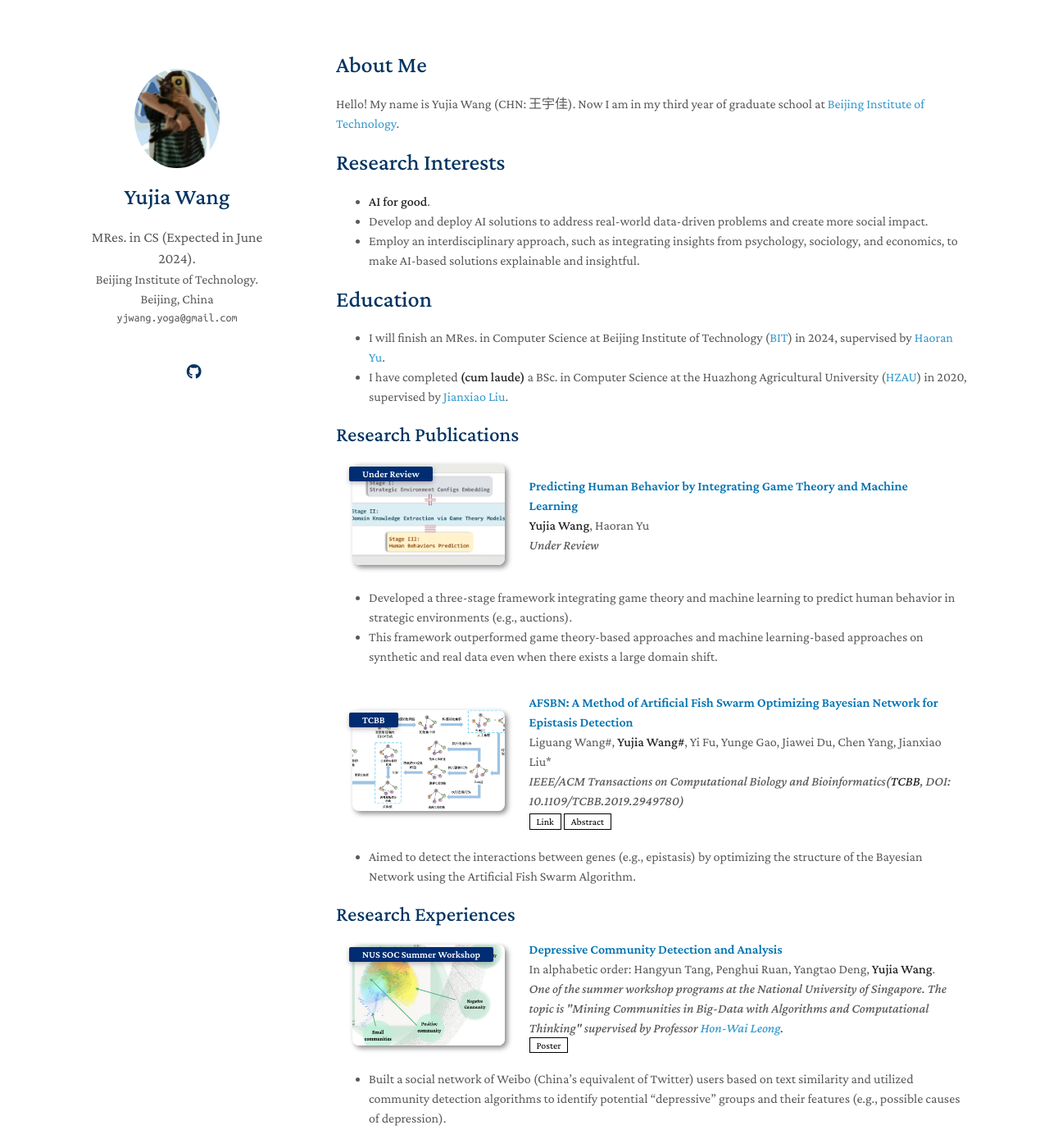
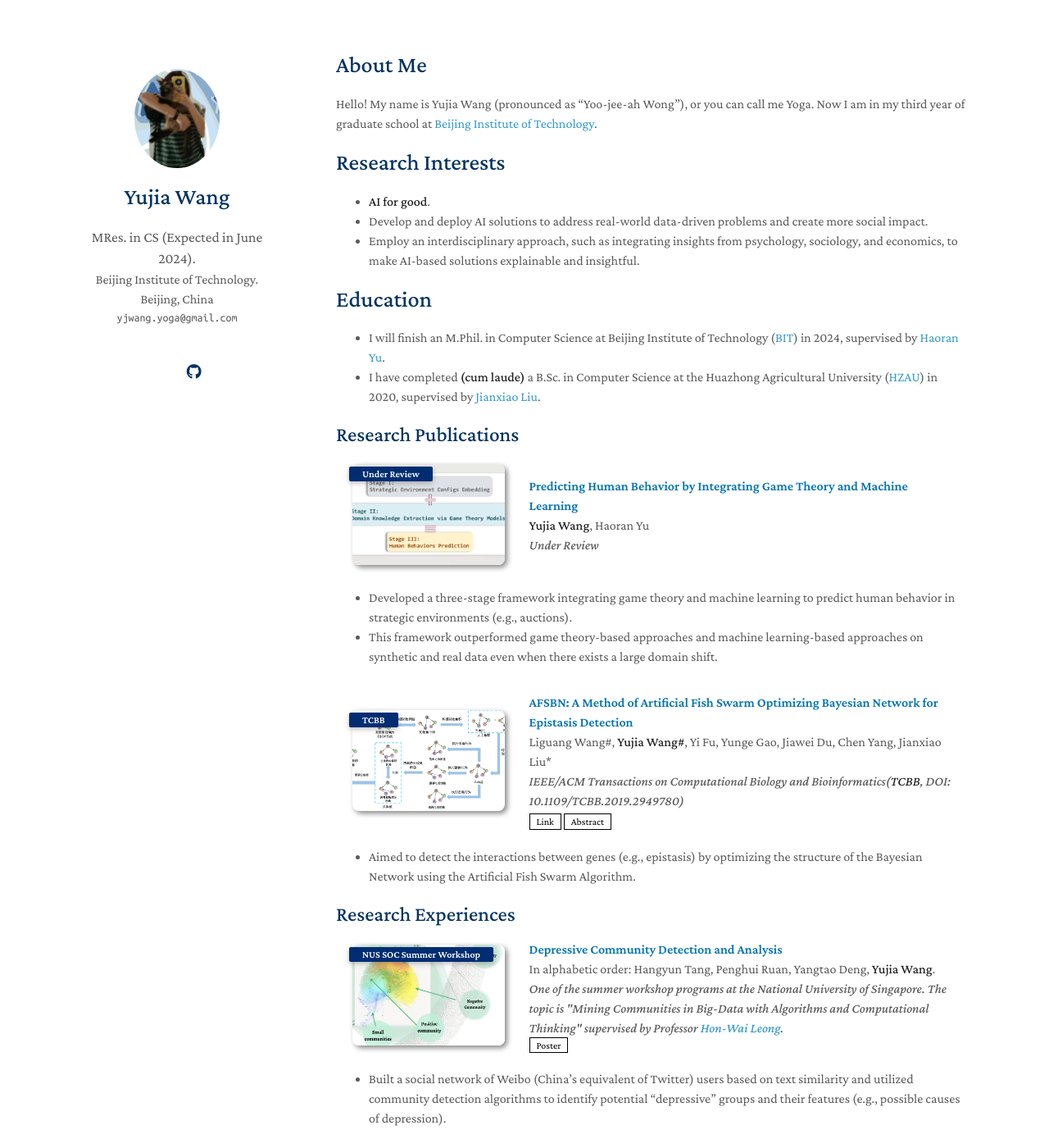
Before and after one commit to YogaWang7/YogaWang7.github.io, a Jekyll site: the page built from index.md, in a window 1280 px wide and 1400 px high. Shown: the whole window at 82% size. Built offline with Jekyll 4.4.1, drawn with Linux system fonts in a browser that asks for light colours; nearby versions of some CDN libraries; comment, search, counter and statistics services are not loaded; a style sheet for code colours, icons or effects is not loaded; our own code applies the rules of GitHub Pages for plain Markdown files; some of the changed text lies outside the part shown.

Commit message:
Update index.md

```diff
--- a/index.md
+++ b/index.md
@@ -4,7 +4,7 @@ layout: homepage
 
 # About Me
 
-Hello! My name is Yujia Wang (CHN: 王宇佳). Now I am in my third year of graduate school at [Beijing Institute of Technology](https://english.bit.edu.cn/).
+Hello! My name is Yujia Wang (pronounced as "Yoo-jee-ah Wong"), or you can call me Yoga. Now I am in my third year of graduate school at [Beijing Institute of Technology](https://english.bit.edu.cn/).
 
 # Research Interests
 
@@ -14,8 +14,8 @@ Hello! My name is Yujia Wang (CHN: 王宇佳). Now I am in my third year of grad
 
 # Education
 
-- I will finish an MRes. in Computer Science at Beijing Institute of Technology ([BIT](https://english.bit.edu.cn/)) in 2024, supervised by [Haoran Yu](https://scholar.google.com/citations?hl=en&user=-vZRFXgAAAAJ).
-- I have completed **(cum laude)** a BSc. in Computer Science at the Huazhong Agricultural University ([HZAU](http://www.hzau.edu.cn/en/HOME.htm)) in 2020, supervised by [Jianxiao Liu](https://dblp.org/pid/60/8456.html).
+- I will finish an M.Phil. in Computer Science at Beijing Institute of Technology ([BIT](https://english.bit.edu.cn/)) in 2024, supervised by [Haoran Yu](https://scholar.google.com/citations?hl=en&user=-vZRFXgAAAAJ).
+- I have completed **(cum laude)** a B.Sc. in Computer Science at the Huazhong Agricultural University ([HZAU](http://www.hzau.edu.cn/en/HOME.htm)) in 2020, supervised by [Jianxiao Liu](https://dblp.org/pid/60/8456.html).
 
 {% include_relative _includes/publications.md %}
 
```
Also changed, not shown: other parts of index.md (+3 -3 lines).
